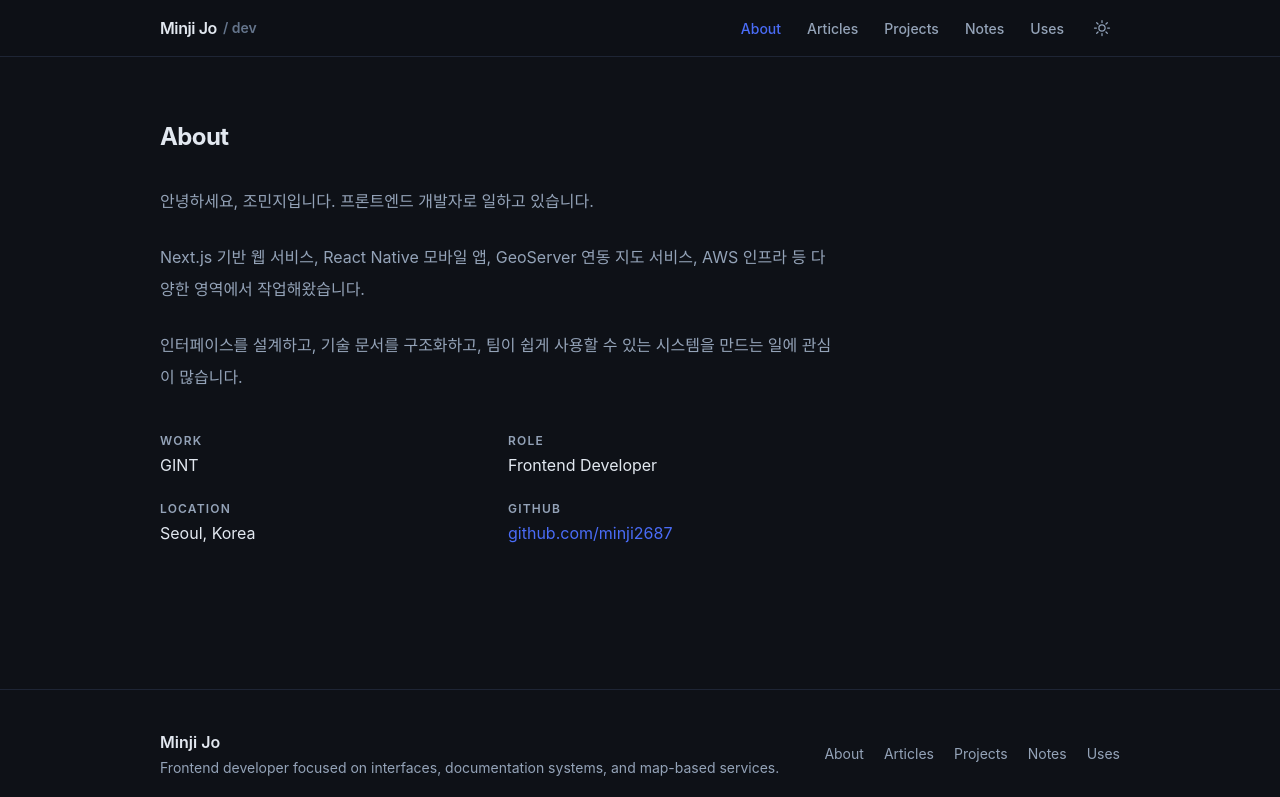
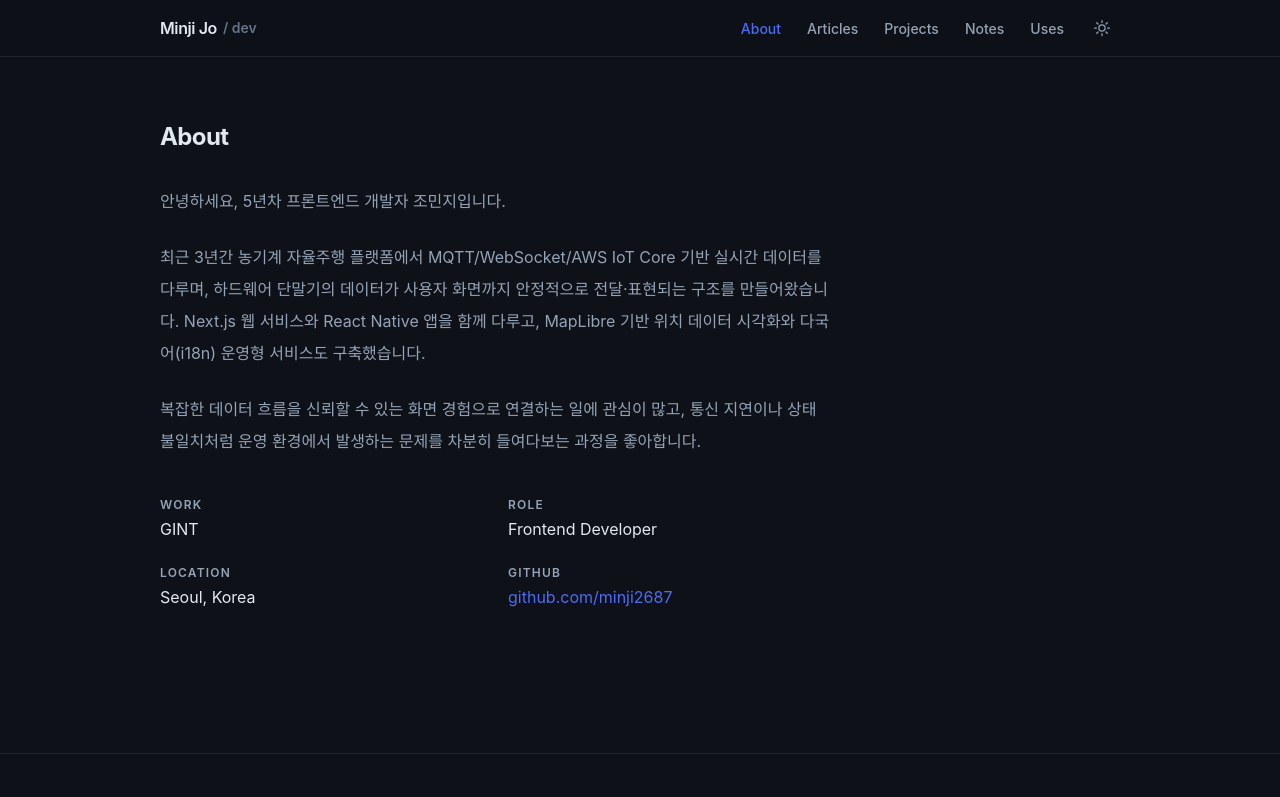
Before and after one commit to minji2687/minji2687.github.io, a Next.js app: page /about in a window 1280 px wide. Shown: the top 797 px of the page. Built offline with nearby package versions, Linux system fonts and the light colour scheme.

Commit message:
내 이력 수정

```diff
--- a/src/app/about/page.tsx
+++ b/src/app/about/page.tsx
@@ -16,15 +16,19 @@ export default function AboutPage() {
 
         <div className="mt-8 space-y-6 text-base leading-8 text-[var(--muted)]">
           <p>
-            안녕하세요, 조민지입니다. 프론트엔드 개발자로 일하고 있습니다.
+            안녕하세요, 5년차 프론트엔드 개발자 조민지입니다.
           </p>
           <p>
-            Next.js 기반 웹 서비스, React Native 모바일 앱, GeoServer 연동 지도
-            서비스, AWS 인프라 등 다양한 영역에서 작업해왔습니다.
+            최근 3년간 농기계 자율주행 플랫폼에서 MQTT/WebSocket/AWS IoT Core
+            기반 실시간 데이터를 다루며, 하드웨어 단말기의 데이터가 사용자
+            화면까지 안정적으로 전달·표현되는 구조를 만들어왔습니다. Next.js
+            웹 서비스와 React Native 앱을 함께 다루고, MapLibre 기반 위치 데이터
+            시각화와 다국어(i18n) 운영형 서비스도 구축했습니다.
           </p>
           <p>
-            인터페이스를 설계하고, 기술 문서를 구조화하고, 팀이 쉽게 사용할 수
-            있는 시스템을 만드는 일에 관심이 많습니다.
+            복잡한 데이터 흐름을 신뢰할 수 있는 화면 경험으로 연결하는 일에
+            관심이 많고, 통신 지연이나 상태 불일치처럼 운영 환경에서 발생하는
+            문제를 차분히 들여다보는 과정을 좋아합니다.
           </p>
         </div>
 
--- a/src/components/home/Hero.tsx
+++ b/src/components/home/Hero.tsx
@@ -20,9 +20,10 @@ export function Hero() {
         </p>
 
         <p className="mt-6 text-base leading-8 text-[var(--muted)]">
-          Frontend developer focused on interfaces, documentation systems, and
-          map-based services. I build thoughtful UIs, structure technical
-          content, and care deeply about developer experience.
+          Frontend developer with 5 years of experience building real-time,
+          data-heavy interfaces. I turn MQTT/WebSocket/IoT device data into
+          reliable, map-based UIs — from web dashboards to React Native
+          control apps.
         </p>
 
         <div className="mt-8 flex flex-wrap gap-3">
@@ -54,10 +55,10 @@ export function Hero() {
         <div className="mt-10 flex flex-wrap gap-6 text-sm text-[var(--muted)]">
           {[
             { label: 'Frontend', icon: '⚡' },
+            { label: 'Realtime / IoT', icon: '📡' },
             { label: 'React Native', icon: '📱' },
             { label: 'Map / GeoServer', icon: '🗺️' },
             { label: 'AWS / Infra', icon: '☁️' },
-            { label: 'Technical Docs', icon: '📝' },
           ].map((skill) => (
             <span key={skill.label} className="flex items-center gap-1.5">
               <span>{skill.icon}</span>
--- a/src/components/home/WorkExperience.tsx
+++ b/src/components/home/WorkExperience.tsx
@@ -14,8 +14,8 @@ const workHistory: WorkItem[] = [
     role: 'Frontend Developer',
     period: '2022 — 현재',
     description:
-      'Next.js 기반 사용자 매뉴얼 시스템 구축, React Native 앱 개발, AWS 인프라 연동, GeoServer 기반 지도 서비스 개발에 참여했습니다.',
-    tags: ['Next.js', 'React Native', 'AWS', 'GeoServer', 'TypeScript'],
+      '농기계 자율주행 플랫폼에서 MQTT/WebSocket/AWS IoT Core 기반 실시간 모니터링 웹과 React Native 원격 제어 앱을 개발하고, MapLibre 기반 위치 시각화와 다국어 운영형 서비스를 구축했습니다.',
+    tags: ['Next.js', 'React Native', 'MQTT', 'AWS IoT Core', 'MapLibre'],
   },
 ]
 
--- a/src/lib/site.ts
+++ b/src/lib/site.ts
@@ -2,7 +2,8 @@ export const siteConfig = {
   name: 'Minji Jo',
   title: 'Minji Jo — Frontend Developer',
   description:
-    'Frontend developer focused on interfaces, documentation systems, and map-based services.',
+
+  'Frontend developer focused on real-time data systems, IoT-driven interfaces, and map-based visualization.',
   url: 'https://minji-dev-blog.vercel.app',
   author: {
     name: 'Minji Jo',
```
